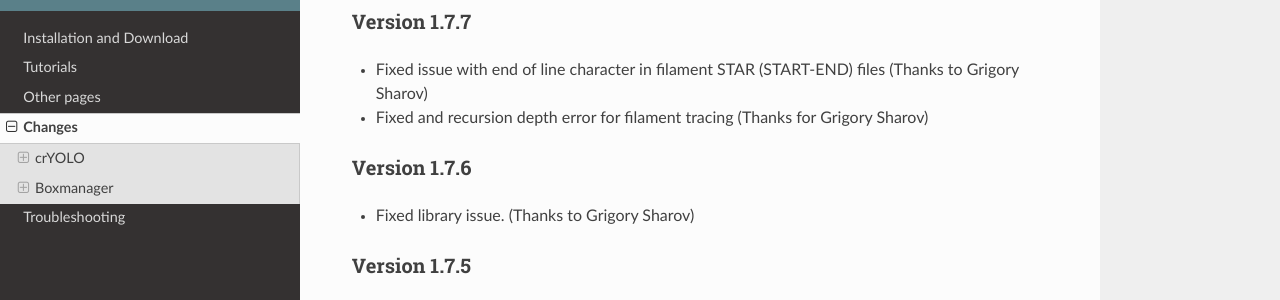
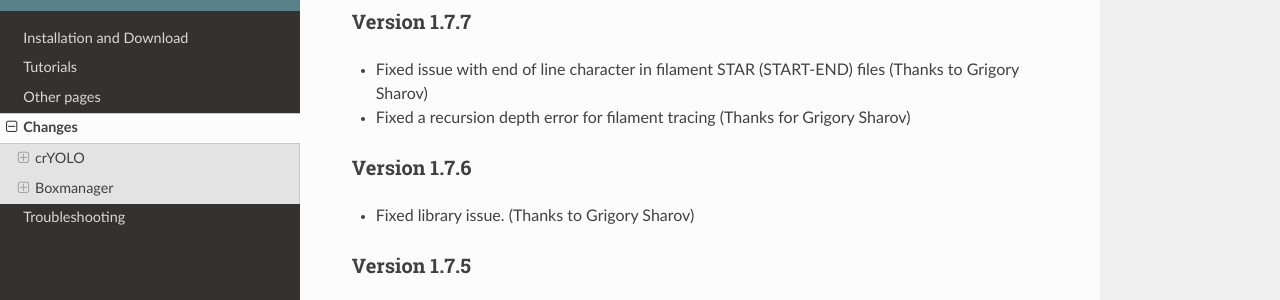
Before and after one commit to MPI-Dortmund/cryolo, a Sphinx documentation site: the page built from source/changes.rst, in a window 1280 px wide and 900 px high, scrolled down 830 px. Shown: the part 150-450 px from the top of the window. Built offline with Sphinx 7.4.7 and the Read the Docs theme 2.0.0, drawn with Linux system fonts in a browser that asks for light colours.

Commit message:
Update change log for 1.7.7

```diff
--- a/source/changes.rst
+++ b/source/changes.rst
@@ -29,7 +29,7 @@
 Version 1.7.7
 *************
 * Fixed issue with end of line character in filament STAR (START-END) files (Thanks to Grigory Sharov)
-* Fixed and recursion depth error for filament tracing (Thanks for Grigory Sharov)
+* Fixed a recursion depth error for filament tracing (Thanks for Grigory Sharov)
 
 Version 1.7.6
 *************
```
